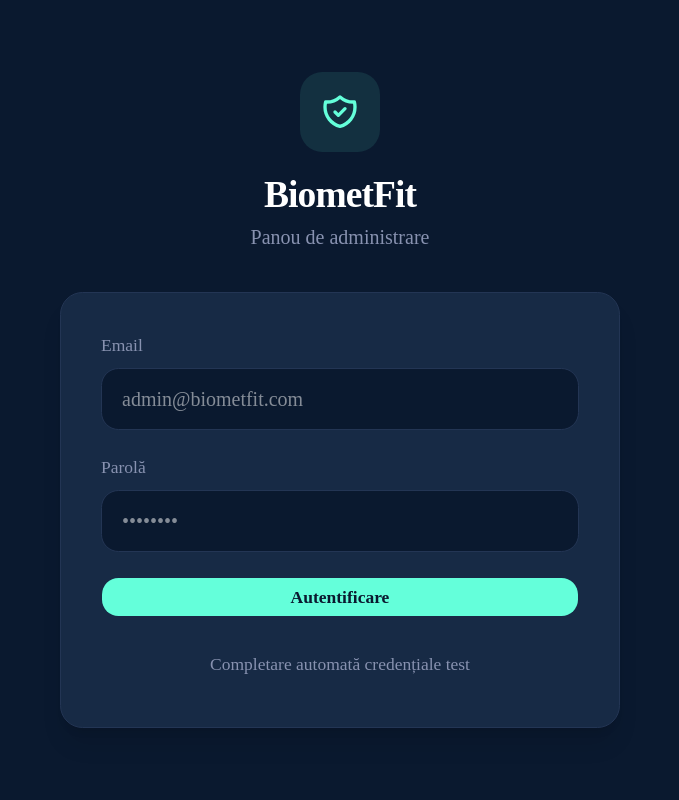
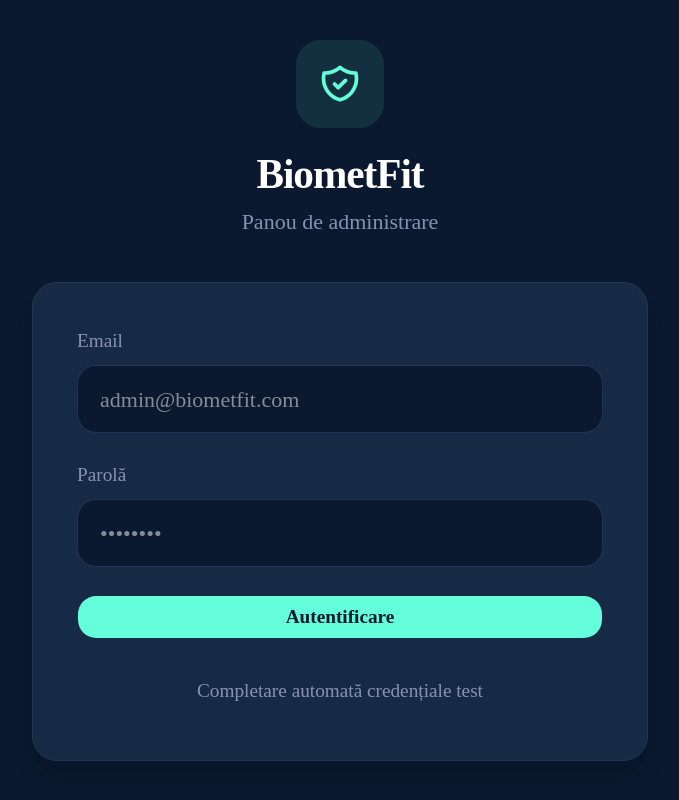
Before and after one commit to biometfitbiomet-max/biometfitbiomet-max, a Next.js app: page /login in a window 1280 px wide. Shown: the whole page, without its empty margins (300-979 px from the left). Built offline with nearby package versions, Linux system fonts and the light colour scheme.

Commit message:
ui: increase base font size to 22px

```diff
--- a/src/app/globals.css
+++ b/src/app/globals.css
@@ -126,6 +126,6 @@
   }
   html {
     @apply font-sans;
-    font-size: 20px;
+    font-size: 22px;
   }
 }
```
